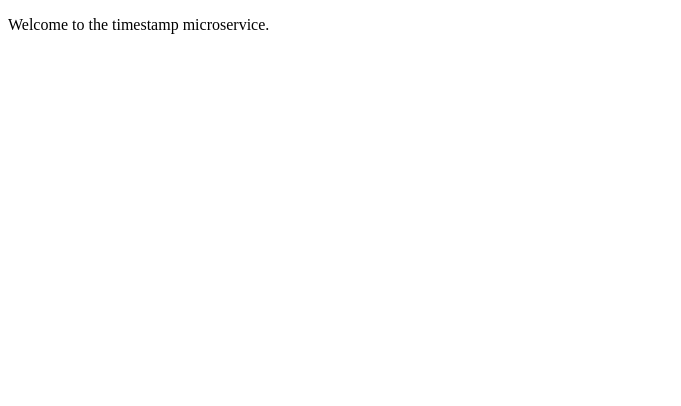
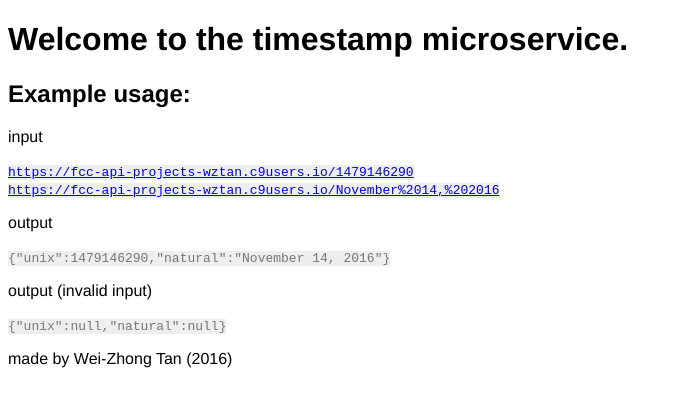
Before and after one commit to weizhongtan/timestamp-api, a website: page public/index.html in a window 1280 px wide. Shown: the whole page, without its empty margins (0-681 px from the left). Drawn offline with Linux system fonts and the light colour scheme.

Commit message:
Added instructions and examples to landing page

```diff
--- a/public/index.html
+++ b/public/index.html
@@ -2,8 +2,19 @@
 <html>
     <head>
         <title>Timestamp Microservice</title>
+        <link rel="stylesheet" type="text/css" href="style.css">
     </head>
     <body>
-        <p>Welcome to the timestamp microservice.</p>
+        <h1>Welcome to the timestamp microservice.</h1>
+        <h2>Example usage:</h2>
+        <p>input</p>
+        <code><a href="https://fcc-api-projects-wztan.c9users.io/1479146290">https://fcc-api-projects-wztan.c9users.io/1479146290</a></a></code>
+        <br>
+        <code><a href="https://fcc-api-projects-wztan.c9users.io/November%2014,%202016">https://fcc-api-projects-wztan.c9users.io/November%2014,%202016</a></code>
+        <p>output</p>
+        <code>{"unix":1479146290,"natural":"November 14, 2016"}</code>
+        <p>output (invalid input)</p>
+        <code>{"unix":null,"natural":null}</code>
+        <p>made by Wei-Zhong Tan (2016)</p>
     </body>
 </html>
--- /dev/null
+++ b/public/style.css
@@ -0,0 +1,8 @@
+h1, h2, p {
+    font-family: Helvetica;
+}
+
+code {
+    color: #777;
+    background-color: #eee;
+}
```
